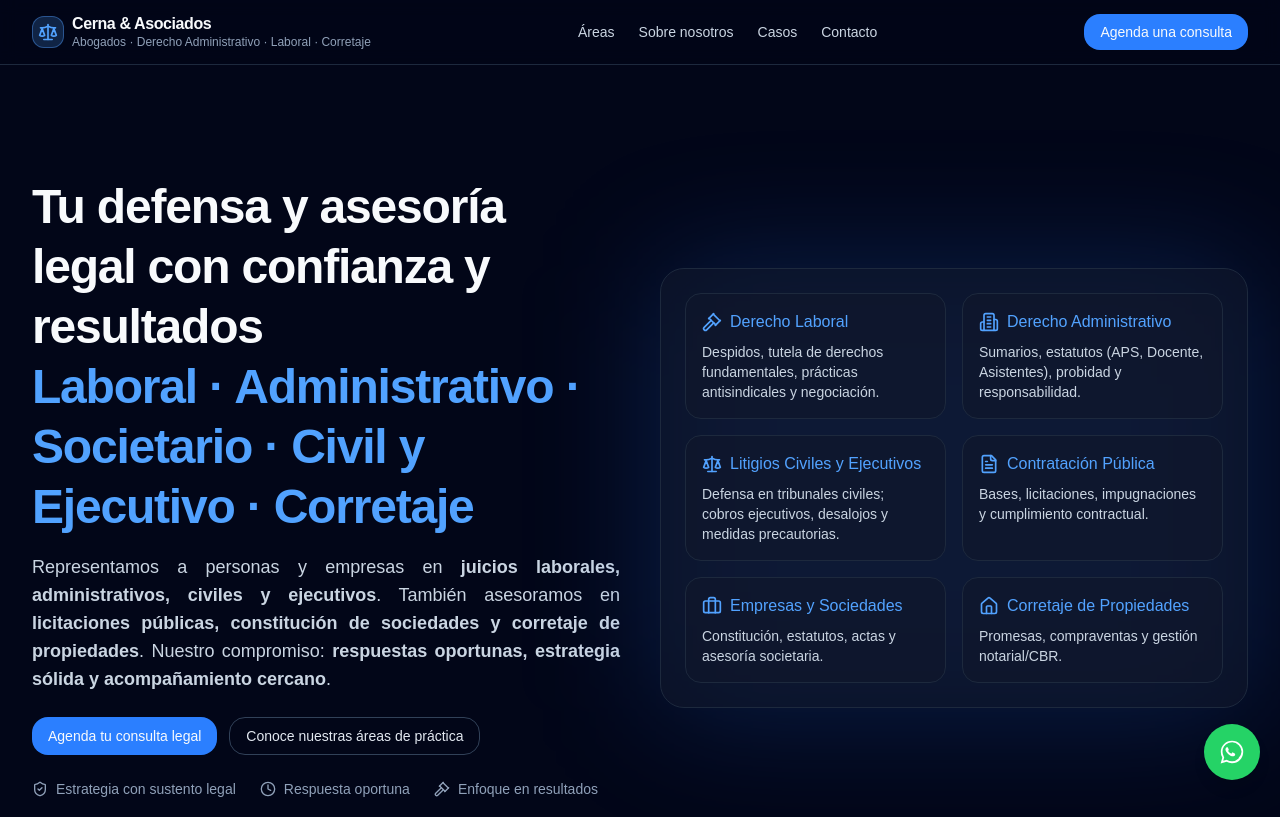
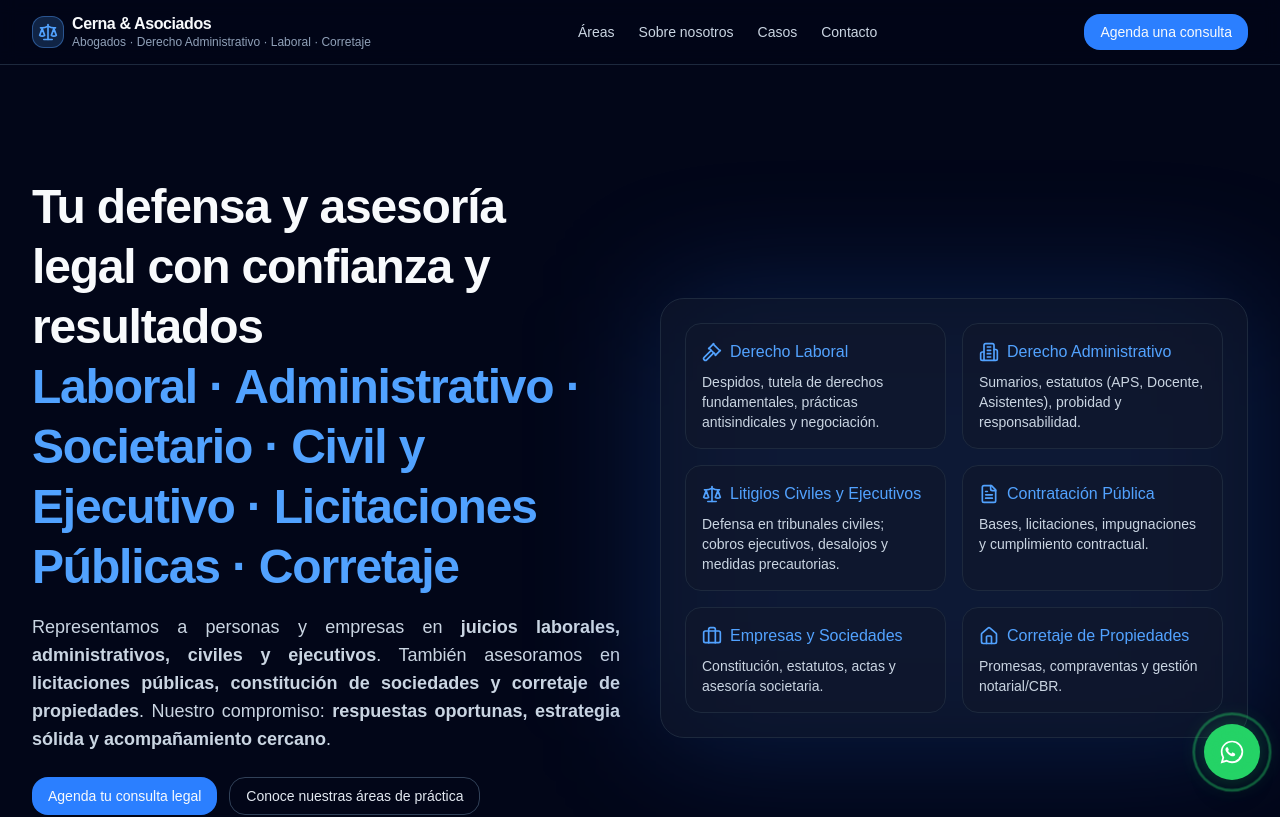
Before and after one commit to RanaWow/cerna-asociados-web, a Next.js app: page / in a window 1280 px wide. Shown: the top 817 px of the page. Built offline with nearby package versions, Linux system fonts and the light colour scheme.

Commit message:
mejora: botón de WhatsApp animado

```diff
--- a/src/app/page.tsx
+++ b/src/app/page.tsx
@@ -56,7 +56,7 @@ export default function Page() {
               <h1 className="text-4xl sm:text-5xl font-bold leading-tight tracking-tight">
                 Tu defensa y asesoría legal con confianza y resultados
                 <span className="block text-blue-400">
-                  Laboral · Administrativo · Societario · Civil y Ejecutivo · Corretaje
+                  Laboral · Administrativo · Societario · Civil y Ejecutivo · Licitaciones Públicas · Corretaje
                 </span>
               </h1>
 
@@ -183,10 +183,8 @@ export default function Page() {
               Contáctanos de la forma más rápida. Estamos disponibles por WhatsApp o correo electrónico:
             </p>
 
-            {/* NUEVO BLOQUE DE CONTACTO CON EFECTO PULSANTE */}
             <div className="space-y-4 mt-6">
               <div className="flex flex-col sm:flex-row gap-4">
-                {/* Botón de WhatsApp con efecto “latido” */}
                 <a
                   href="https://wa.me/56920437413?text=Hola%20Cerna%20%26%20Asociados%2C%20quisiera%20hacer%20una%20consulta%20legal."
                   target="_blank"
@@ -196,7 +194,6 @@ export default function Page() {
                   <MessageCircle className="h-5 w-5" /> WhatsApp
                 </a>
 
-                {/* Botón de correo electrónico */}
                 <a
                   href="mailto:cernayasociados.cl@gmail.com?subject=Consulta%20Legal&body=Hola%2C%20quisiera%20asesor%C3%ADa%20en..."
                   className="flex items-center justify-center gap-2 bg-blue-500 hover:bg-blue-600 text-white rounded-2xl px-5 py-3 font-medium transition"
@@ -258,14 +255,28 @@ export default function Page() {
       {/* ===== BOTÓN FLOTANTE WHATSAPP ===== */}
       <a
         href="https://wa.me/56920437413?text=Hola%2C%20quiero%20hacer%20una%20consulta"
-        className="fixed bottom-5 right-5 h-14 w-14 rounded-full bg-[#25D366] text-white shadow-lg flex items-center justify-center hover:bg-[#128C7E] focus:outline-none focus:ring-2 focus:ring-white/30 transition-colors"
+        className="group fixed bottom-5 right-5 z-50 h-14 w-14 rounded-full bg-[#25D366] text-white shadow-xl flex items-center justify-center
+                   hover:bg-[#128C7E] focus:outline-none focus:ring-2 focus:ring-white/30
+                   transition-transform duration-200 hover:scale-105"
         target="_blank"
         rel="noopener"
         aria-label="Escríbenos por WhatsApp"
         title="WhatsApp"
       >
-        {/* Ícono WhatsApp */}
-        <svg viewBox="0 0 32 32" aria-hidden="true" className="h-7 w-7" fill="currentColor">
+        {/* halo suave */}
+        <span
+          aria-hidden
+          className="absolute inset-0 rounded-full bg-[#25D366]/40 blur-md opacity-80
+                     motion-safe:animate-pulse"
+        />
+        {/* onda/ping */}
+        <span
+          aria-hidden
+          className="absolute h-full w-full rounded-full ring-2 ring-[#25D366]/60
+                     motion-safe:animate-ping"
+        />
+        {/* ícono */}
+        <svg viewBox="0 0 32 32" aria-hidden="true" className="relative h-7 w-7" fill="currentColor">
           <path d="M19.11 17.39c-.3-.15-1.73-.85-2-.95s-.46-.15-.65.15-.75.95-.92 1.15-.34.22-.63.07a6.63 6.63 0 0 1-1.95-1.2 7.3 7.3 0 0 1-1.35-1.67c-.14-.23 0-.36.1-.5s.23-.27.34-.42a1.65 1.65 0 0 0 .22-.37.45.45 0 0 0 0-.42c0-.15-.64-1.56-.88-2.13s-.47-.5-.65-.5h-.55a1 1 0 0 0-.73.34 3.06 3.06 0 0 0-.96 2.27 5.31 5.31 0 0 0 1.11 2.84 12.12 12.12 0 0 0 4.64 4.18 15.86 15.86 0 0 0 1.58.58 3.8 3.8 0 0 0 1.74.11 2.83 2.83 0 0 0 1.86-1.31 2.33 2.33 0 0 0 .16-1.31c-.05-.08-.24-.15-.54-.3zM16.02 3.2A12.79 12.79 0 0 0 3.2 15.99a12.6 12.6 0 0 0 1.74 6.42L3 29l6.76-1.78a12.86 12.86 0 0 0 6.25 1.6h.01a12.79 12.79 0 0 0 12.79-12.79A12.72 12.72 0 0 0 16.02 3.2zm7.54 20.33a10.86 10.86 0 0 1-7.55 3.13h-.01a10.94 10.94 0 0 1-5.56-1.5l-.4-.24-4.01 1.05 1.07-3.91-.26-.4a10.93 10.93 0 0 1-1.68-5.81 10.88 10.88 0 0 1 18.57-7.68 10.73 10.73 0 0 1 3.15 7.54 10.85 10.85 0 0 1-3.32 7.22z" />
         </svg>
         <span className="sr-only">Abrir WhatsApp</span>
```
